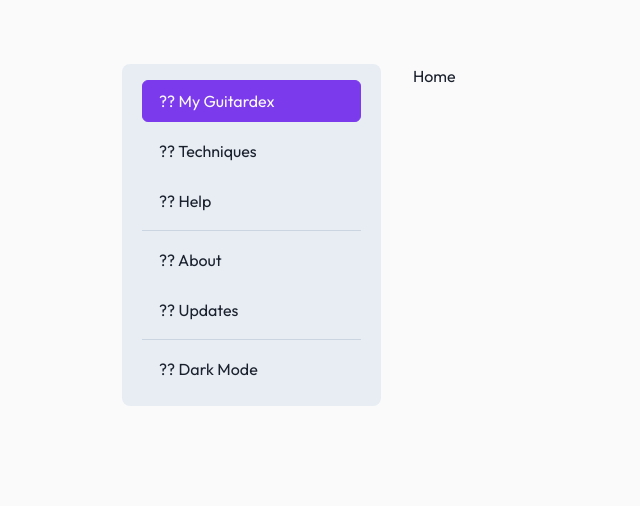
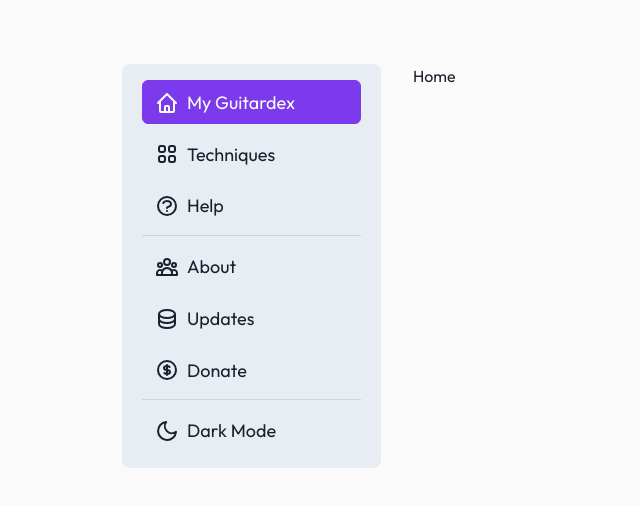
Before and after one commit to robchendev/Guitardex, a Next.js app: page / in a window 1280 px wide. Shown: the top 506 px of the page, without its empty margins (0-640 px from the left). Built offline with nearby package versions, Linux system fonts and the light colour scheme.

Commit message:
Sidebar navigation path-dependent styling

```diff
--- a/components/Sidebar/Button.tsx
+++ b/components/Sidebar/Button.tsx
@@ -1,22 +1,49 @@
+import Link from "next/link";
 import React from "react";
+import { IconType } from "react-icons";
+import { Icon } from "@chakra-ui/react";
 
 const Button = ({
-  isActive = false,
+  url,
+  path,
+  icon,
+  isExternal = false,
   children,
 }: {
-  isActive?: boolean;
+  url: string;
+  path: string;
+  icon: IconType;
+  isExternal?: boolean;
   children: React.ReactNode;
 }) => {
+  const isActive = path === url;
+  if (isExternal) {
+    return (
+      <a
+        href={url}
+        className={`pb-1 hover:cursor-pointer w-full px-3 py-2 rounded-md border${
+          isActive
+            ? " border-purple-light  hover:border-purple-light bg-purple-light text-white"
+            : " border-slate-light  hover:border-grey2-light hover:text-text-light transition-none"
+        }`}
+      >
+        <Icon as={icon} className="text-2xl mb-[4px] mr-2" />
+        {children}
+      </a>
+    );
+  }
   return (
-    <div
-      className={`hover:cursor-pointer w-full px-4 py-2 rounded-md border${
+    <Link
+      href={url}
+      className={`pb-1 hover:cursor-pointer w-full px-3 py-2 rounded-md border${
         isActive
           ? " border-purple-light  hover:border-purple-light bg-purple-light text-white"
-          : " border-slate-light  hover:border-grey2-light"
+          : " border-slate-light  hover:border-grey2-light hover:text-text-light transition-none"
       }`}
     >
-      ?? {children}
-    </div>
+      <Icon as={icon} className="text-2xl mb-[4px] mr-2" />
+      {children}
+    </Link>
   );
 };
 
--- a/components/Sidebar/index.tsx
+++ b/components/Sidebar/index.tsx
@@ -2,19 +2,46 @@ import { VStack } from "@chakra-ui/react";
 import React from "react";
 import Button from "./Button";
 import Divider from "./Divider";
+import { useRouter } from "next/router";
+import {
+  HiOutlineUserGroup,
+  HiOutlineHome,
+  HiOutlineViewGrid,
+  HiOutlineQuestionMarkCircle,
+  HiOutlineDatabase,
+  HiOutlineCurrencyDollar,
+} from "react-icons/hi";
+import { FiMoon, FiSun } from "react-icons/fi";
 
 const Sidebar = () => {
+  const path = useRouter().pathname;
+
   return (
     <div className="rounded-lg bg-slate-light py-4 px-5 w-full sticky top-16">
       <VStack alignItems="flex-start" spacing={2}>
-        <Button isActive>My Guitardex</Button>
-        <Button>Techniques</Button>
-        <Button>Help</Button>
+        <Button url="/" path={path} icon={HiOutlineHome}>
+          My Guitardex
+        </Button>
+        <Button url="/t" path={path} icon={HiOutlineViewGrid}>
+          Techniques
+        </Button>
+        <Button url="/help" path={path} icon={HiOutlineQuestionMarkCircle}>
+          Help
+        </Button>
         <Divider />
-        <Button>About</Button>
-        <Button>Updates</Button>
+        <Button url="about" path={path} icon={HiOutlineUserGroup}>
+          About
+        </Button>
+        <Button url="/dev" path={path} icon={HiOutlineDatabase}>
+          Updates
+        </Button>
+        <Button url="/nope" path={path} icon={HiOutlineCurrencyDollar} isExternal>
+          Donate
+        </Button>
         <Divider />
-        <Button>Dark Mode</Button>
+        <Button url="/dark" path={path} icon={FiMoon}>
+          Dark Mode
+        </Button>
       </VStack>
     </div>
   );
```
Also changed, not shown: types/config.ts (added, +11 -0 lines).
